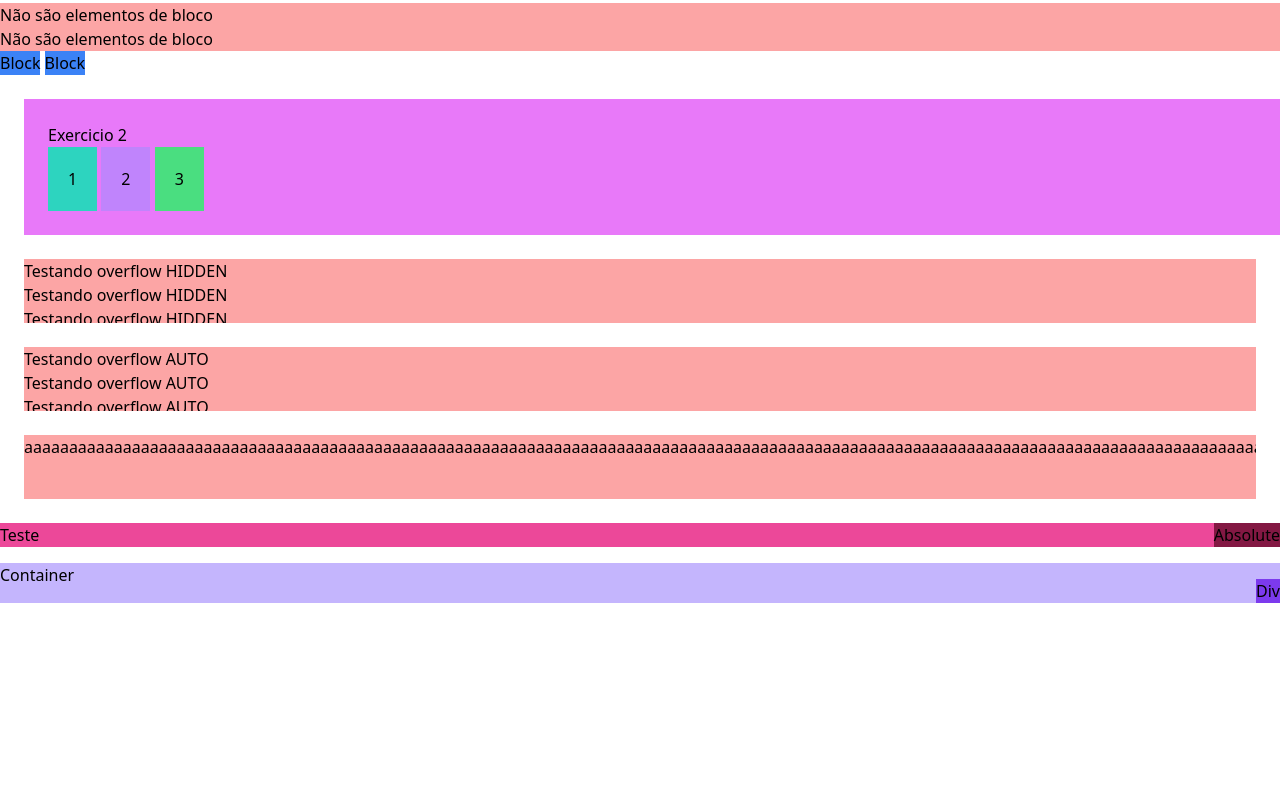
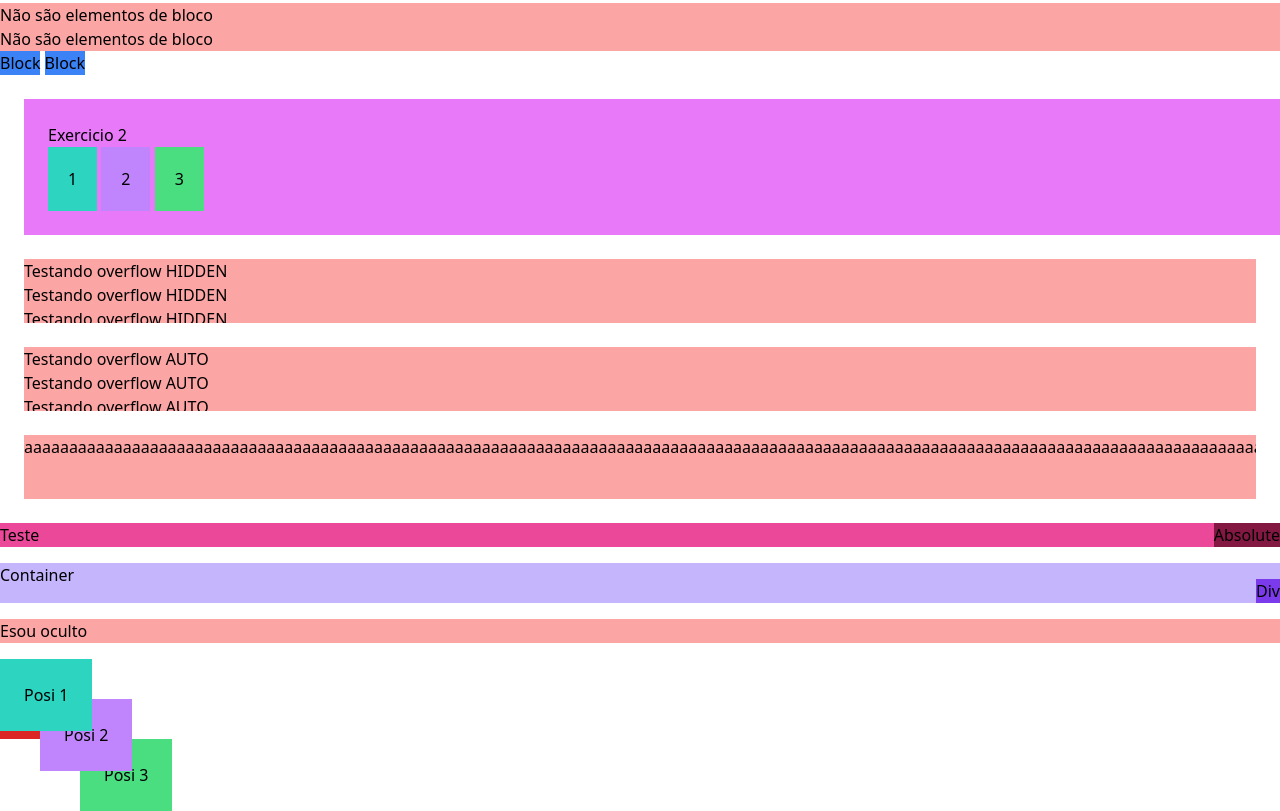
Before and after one commit to clepverse/curso-tailwindcss, a website: page src/index.html in a window 1280 px wide. Shown: the part 377-1188 px from the top of the page. Before the commit the page ends 996 px from the top, so only its background shows below. Drawn offline with Linux system fonts and the light colour scheme.

Commit message:
Exercício 4

```diff
--- a/src/index.html
+++ b/src/index.html
@@ -76,5 +76,21 @@
       Container
       <div class="absolute bg-violet-600 right-0 bottom-0">Div</div>
     </div>
+
+    <!--Visibility-->
+    <div class="conainer bg-red-300 hover:invisible my-4">Esou oculto</div>
+
+    <!--Z Index-->
+    <div class="container relative">
+      <div class="bg-red-300 h-20 w-20 p-6 absolute">Na frente</div>
+      <div class="bg-red-600 h-20 w-20 p-6 absolute">Atrás</div>
+    </div>
+
+    <!--Exercício 4-->
+    <div class="container relative h-30">
+      <div class="bg-teal-400 h-30 w-30 p-6 absolute z-20">Posi 1</div>
+      <div class="bg-purple-400 h-30 w-30 p-6 absolute z-10 m-10">Posi 2</div>
+      <div class="bg-green-400 h-30 w-30 p-6 absolute m-20">Posi 3</div>
+    </div>
   </body>
 </html>
```
Also changed, not shown: dist/output.css.
